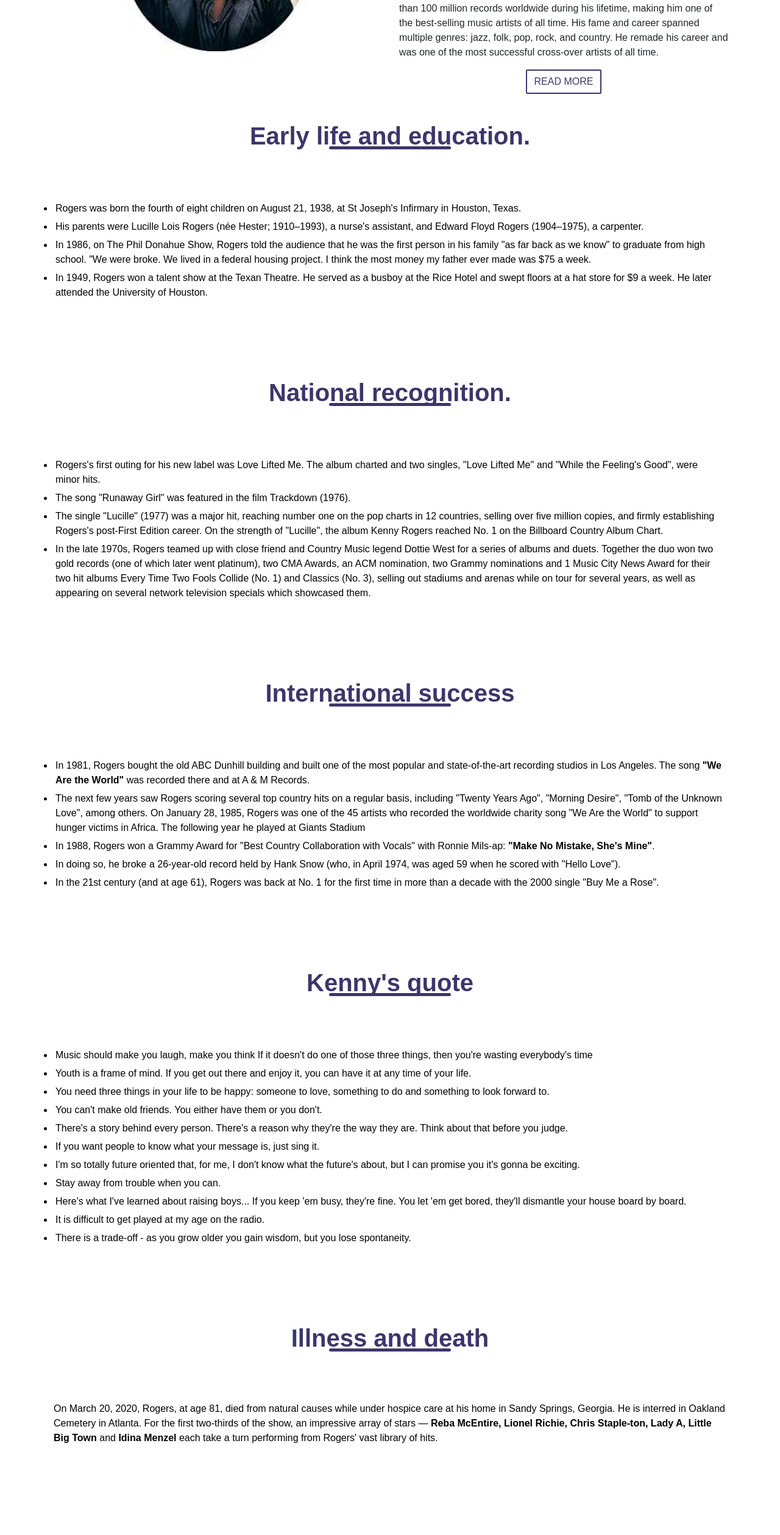
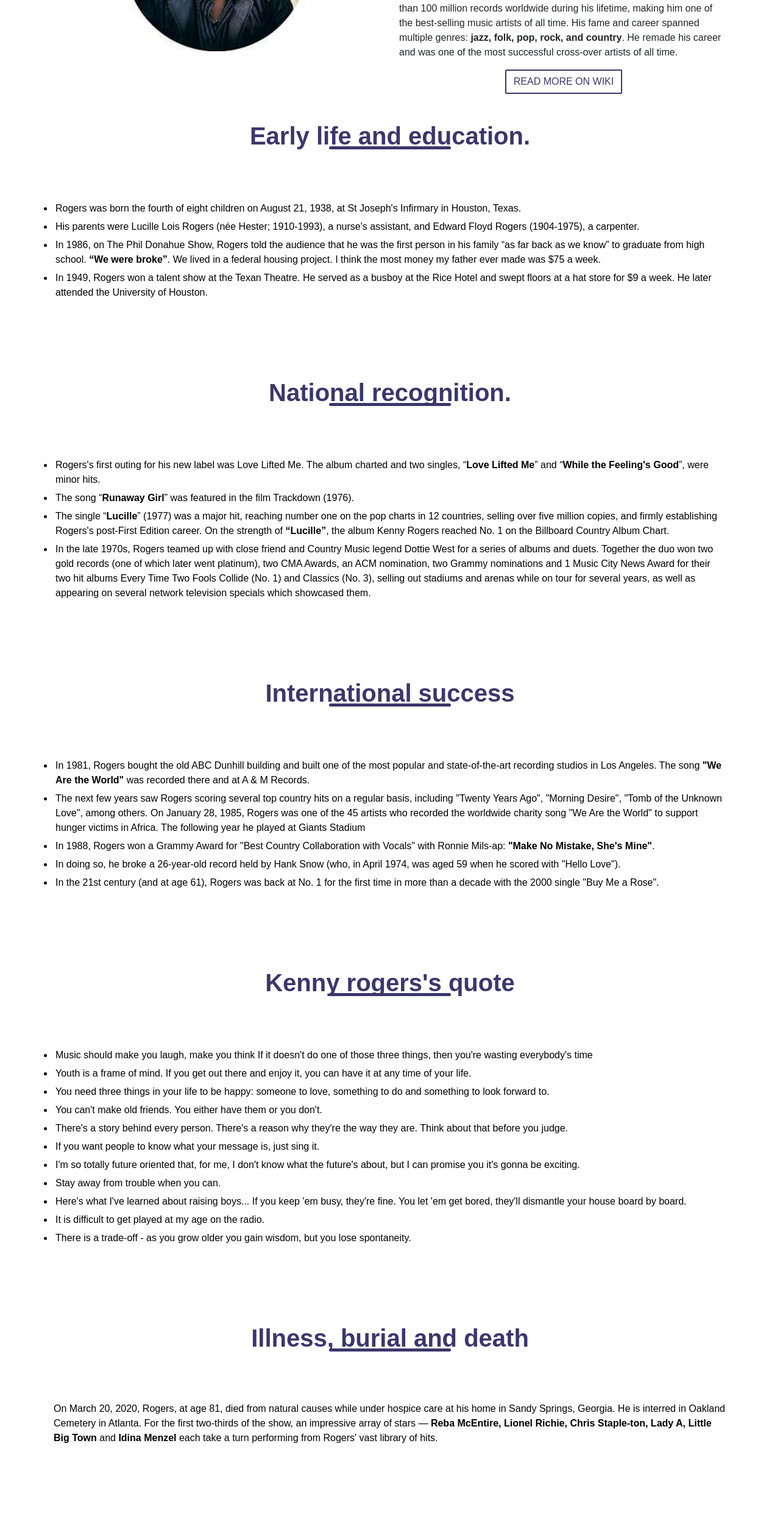
Before and after one commit to KelechiDivine/kelechidivine.github.io, a plain HTML site: page templates/index.html in a window 1280 px wide. Shown: the part 240-2758 px from the top of the page at 61% size. Drawn offline with nearby package versions, Linux system fonts and the light colour scheme.

Commit message:
Delete CNAME

```diff
--- a/static/style.css
+++ b/static/style.css
@@ -1,11 +1,10 @@
 *{
 	margin: 0;
 	padding: 0;
-	/*box-sizing: border-box;*/
 }
 
 body{
-	font-family: 'Ubuntu', sans-serif !important;
+	font-family: 'aakar', sans-serif !important;
 }
 
 .promo-title{
@@ -113,4 +112,14 @@ ul li{
 	text-decoration: none;
 	font-weight: bold;
 	transition: .10s;
+	color: black;
 }
+
+footer p{
+	font-family: 'Ubuntu Light', sans-serif;
+}
+
+marquee strong{
+	font-family: 'Ubuntu', sans-serif;
+	font-weight: bolder;
+}
--- a/templates/index.html
+++ b/templates/index.html
@@ -7,14 +7,15 @@
   <title>Kenny rogers tribute page.</title>
   <link rel="stylesheet" href="../static/style.css">
   <link rel="stylesheet" href="https://maxcdn.bootstrapcdn.com/bootstrap/4.0.0/css/bootstrap.min.css">
-  <link rel="icon" type="image/x-icon" href="../images/kenny.jpeg">
- <link rel="stylesheet" href="https://cdnjs.cloudflare.com/ajax/libs/font-awesome/5.15.3/css/all.min.css" integrity="sha512-iBBXm8fW90+nuLcSKlbmrPcLa0OT92xO1BIsZ+ywDWZCvqsWgccV3gFoRBv0z+8dLJgyAHIhR35VZc2oM/gI1w==" crossorigin="anonymous" referrerpolicy="no-referrer" />
+  <link rel="icon" type="image/x-icon" href="../images/download.jpeg">
+ <link  rel="stylesheet" href="https://cdnjs.cloudflare.com/ajax/libs/font-awesome/5.15.3/css/all.min.css"
+        integrity="sha512-iBBXm8fW90+nuLcSKlbmrPcLa0OT92xO1BIsZ+ywDWZCvqsWgccV3gFoRBv0z+8dLJgyAHIhR35VZc2oM/gI1w=="
+        crossorigin="anonymous" referrerpolicy="no-referrer" />
 
 
 
 </head>
 <body>
-
     <section id="heading">
         <div class="container">
             <div class="row">
@@ -28,12 +29,12 @@
                        popular with country audiences but also charted more than 420 hit singles across various genres,
                        topping the country and pop album charts for more than 200 individual weeks in the United States
                        alone. He sold more than 100 million records worldwide during his lifetime, making him one of the
-             best-selling music artists of all time. His fame and career spanned multiple genres: jazz, folk,
-             pop, rock, and country. He remade his career and was one of the most successful cross-over artists
+                       best-selling music artists of all time. His fame and career spanned multiple genres: <b>jazz, folk,
+                       pop, rock, and country</b>. He remade his career and was one of the most successful cross-over artists
                        of all time.</p>
 
                        <div class="text-center">
-            <a href="https://en.wikipedia.org/wiki/Kenny_Rogers" class="btn btn-primary">READ MORE</a>
+                           <a href="https://en.wikipedia.org/wiki/Kenny_Rogers" class="btn btn-primary">READ MORE ON WIKI</a>
                         </div>
                     </div>
                 </div>
@@ -48,11 +49,11 @@
                     <br>
                     <li> Rogers was born the fourth of eight children on August 21, 1938, at St Joseph's
                          Infirmary in Houston, Texas.</li>
-              <li> His parents were Lucille Lois Rogers (née Hester; 1910–1993), a nurse's assistant, and
-                   Edward Floyd Rogers (1904–1975), a carpenter.</li>
+                    <li> His parents were Lucille Lois Rogers (née Hester; 1910-1993), a nurse's assistant, and
+                         Edward Floyd Rogers (1904-1975), a carpenter.</li>
                     <li> In 1986, on The Phil Donahue Show, Rogers told the audience that he was the first person
-                   in his family "as far back as we know" to
-                   graduate from high school. "We were broke. We lived in a federal housing project. I think
+                         in his family <q>as far back as we know</q> to
+                         graduate from high school. <b><q>We were broke</q></b>. We lived in a federal housing project. I think
                          the most money my father ever made was $75 a week. </li>
                     <li> In 1949, Rogers won a talent show at the Texan Theatre. He served as a busboy at the Rice
                          Hotel and swept floors at a hat store for $9 a week.
@@ -68,11 +69,11 @@
                     <br>
                     <br>
                     <li> Rogers's first outing for his new label was Love Lifted Me. The album charted and two
-                   singles, "Love Lifted Me" and "While the Feeling's Good", were minor hits.</li>
-              <li> The song "Runaway Girl" was featured in the film Trackdown (1976).</li>
-              <li> The single "Lucille" (1977) was a major hit, reaching number one on the pop charts in
+                         singles, <q><b>Love Lifted Me</b></q> and <q><b>While the Feeling's Good</b></q>, were minor hits.</li>
+                    <li> The song <q><b>Runaway Girl</b></q> was featured in the film Trackdown (1976).</li>
+                    <li> The single <q><b>Lucille</b></q> (1977) was a major hit, reaching number one on the pop charts in
                          12 countries, selling over five million copies, and firmly establishing Rogers's
-                   post-First Edition career. On the strength of "Lucille", the album Kenny Rogers reached
+                         post-First Edition career. On the strength of <strong><q>Lucille</q></strong>, the album Kenny Rogers reached
                          No. 1 on the Billboard Country Album Chart.</li>
                     <li> In the late 1970s, Rogers teamed up with close friend and Country Music legend Dottie
                          West for a series of albums and duets. Together the duo won two gold records
@@ -85,15 +86,17 @@
             </div>
         </section>
 
+
         <section id="international-success">
             <div class="container" id="success">
                 <h1 class="title text-center font-weight-bold">International success</h1>
                 <ul class="py-4">
                     <br>
                     <br>
+
                     <li> In 1981, Rogers bought the old ABC Dunhill building and built one of the most
                          popular and state-of-the-art recording studios in Los Angeles. The song
-                   <b>"We Are the World"</b> was recorded there and at A & M Records.</li>
+                    <b>  "We Are the World"</b> was recorded there and at A & M Records.</li>
                     <li> The next few years saw Rogers scoring several top country hits on a regular
                          basis, including "Twenty Years Ago", "Morning Desire", "Tomb of the Unknown Love",
                          among others. On January 28, 1985, Rogers was one of the 45 artists who recorded the
@@ -101,17 +104,19 @@
                          following year he played at Giants Stadium</li>
                     <li> In 1988, Rogers won a Grammy Award for "Best Country Collaboration with Vocals" with
                          Ronnie Mils-ap: <b>"Make No Mistake, She's Mine"</b>. </li>
-              <li>In doing so, he broke a 26-year-old record held by Hank Snow (who, in April 1974, was
+                    <li> In doing so, he broke a 26-year-old record held by Hank Snow (who, in April 1974, was
                          aged 59 when he scored with "Hello Love").</li>
-              <li>In the 21st century (and at age 61), Rogers was back at No. 1 for the first time in more
+                    <li> In the 21st century (and at age 61), Rogers was back at No. 1 for the first time in more
                          than a decade with the 2000 single "Buy Me a Rose".</li>
                 </ul>
             </div>
         </section>
 
         <section id="quote">
+
             <div class="container" id="deep">
-          <h1 class="title text-center font-weight-bold">Kenny's quote</h1>
+                <h1 class="title text-center font-weight-bold">Kenny rogers's quote</h1>
+
                 <ul class="py-4">
                     <br>
                     <br>
@@ -124,25 +129,25 @@
                     <li> You can't make old friends. You either have them or you don't.</li>
                     <li> There's a story behind every person. There's a reason why they're the way they are.
                          Think about that before you judge.</li>
-              <li>If you want people to know what your message is, just sing it.</li>
-              <li>I'm so totally future oriented that, for me, I don't know what the future's about, but
+                    <li> If you want people to know what your message is, just sing it.</li>
+                    <li> I'm so totally future oriented that, for me, I don't know what the future's about, but
                          I can promise you it's gonna be exciting.</li>
-              <li>Stay away from trouble when you can.</li>
-              <li>Here's what I've learned about raising boys... If you keep 'em busy, they're fine.
+                    <li> Stay away from trouble when you can.</li>
+                    <li> Here's what I've learned about raising boys... If you keep 'em busy, they're fine.
                          You let 'em get bored, they'll dismantle your house board by board.</li>
-              <li>It is difficult to get played at my age on the radio.</li>
-              <li>There is a trade-off - as you grow older you gain wisdom, but you lose spontaneity.</li>
+                    <li> It is difficult to get played at my age on the radio.</li>
+                    <li> There is a trade-off - as you grow older you gain wisdom, but you lose spontaneity.</li>
                 </ul>
             </div>
         </section>
 
         <section id="death">
             <div class="container" id="illness">
-          <h1 class="title text-center font-weight-bold">Illness and death</h1>
+                <h1 class="title text-center font-weight-bold">Illness, burial and death</h1>
                 <ul class="py-4">
                     <br>
                     <br>
-               <p>On March 20, 2020, Rogers, at age 81, died from natural causes while under hospice care at
+                    <p> On March 20, 2020, Rogers, at age 81, died from natural causes while under hospice care at
                         his home in Sandy Springs, Georgia. He is interred in Oakland
                         Cemetery in Atlanta. For the first two-thirds of the show, an impressive array of stars —
                     <strong> Reba McEntire, Lionel Richie, Chris Staple-ton, Lady A, Little Big Town</strong> and <strong>Idina Menzel</strong>
@@ -152,14 +157,11 @@
             </div>
         </section>
 
-
         <section id="movies">
             <div class="container">
-          <h1 class="title text-center font-weight-bold">Movies</h1>
-
+                <h1 class="title text-center font-weight-bold">Movies and Roles</h1>
                 <div class="col-md-12 py-4 table-responsive">
                     <table class="table table-bordered">
-
                         <thead class="thead-dark">
                             <br>
                             <tr>
@@ -167,7 +169,6 @@
                                 <th scope="col">TITLE</th>
                                 <th scope="col">ROLE</th>
                                 <th scope="col">NOTE</th>
-<!--                        <th scope="col">RESULT</th>-->
                             </tr>
                         </thead>
 
@@ -198,6 +199,7 @@
                             </tr>
                         </tbody>
 
+
                         <tbody>
                             <tr>
                                 <th scope="row">1981</th>
@@ -208,6 +210,7 @@
                         </tbody>
 
                         <tbody>
+
                             <tr>
                                 <th scope="row">1983</th>
                                 <th scope="row">Kenny Rogers as The Gambler: The Adventure Continues</th>
@@ -215,6 +218,7 @@
                                 <th scope="row">Made-for-TV film directed by<b>"Dick Lowry"</b></th>
                             </tr>
                         </tbody>
+
 
                         <tbody>
                             <tr>
@@ -224,6 +228,7 @@
                                 <th scope="row">Made-for-TV film directed by<b>"Dick Lowry"</b></th>
                             </tr>
                         </tbody>
+
 
                         <tbody>
                             <tr>
@@ -247,10 +252,9 @@
             </div>
         </section>
 
-
         <section id="favourite">
             <div class="container" id="more">
-          <h1 class="title text-center font-weight-bold">My favourite songs</h1>
+                <h1 class="title text-center font-weight-bold">My favourite songs of kenny roger</h1>
                 <ul class="py-4">
                     <br>
                     <br>
@@ -277,11 +281,13 @@
 
         <marquee direction="left">
             <strong>
-          THE GREAT KENNY ROGERS LEFT US ALONE!!</strong>&#9785 &#9785 &#9785 &#9785
+                REST IN PERFECT PEACE KENNY, I LOVE YOU.</strong>&#9785 &#9785 &#9785
             </marquee>
 
             <footer>
                 <p class="text-center font-weight-bold">All rights reserved &copy; zip-demon</p>
             </footer>
+
+            <audio src="/music/yt1s.com%20-%20Kenny%20Rogers%20%20Buried%20Treasure.mp3" autoplay></audio>
 </body>
 </html>
```
Also changed, not shown: 2 other files. Lines whose indentation alone changed are shown as unchanged.
